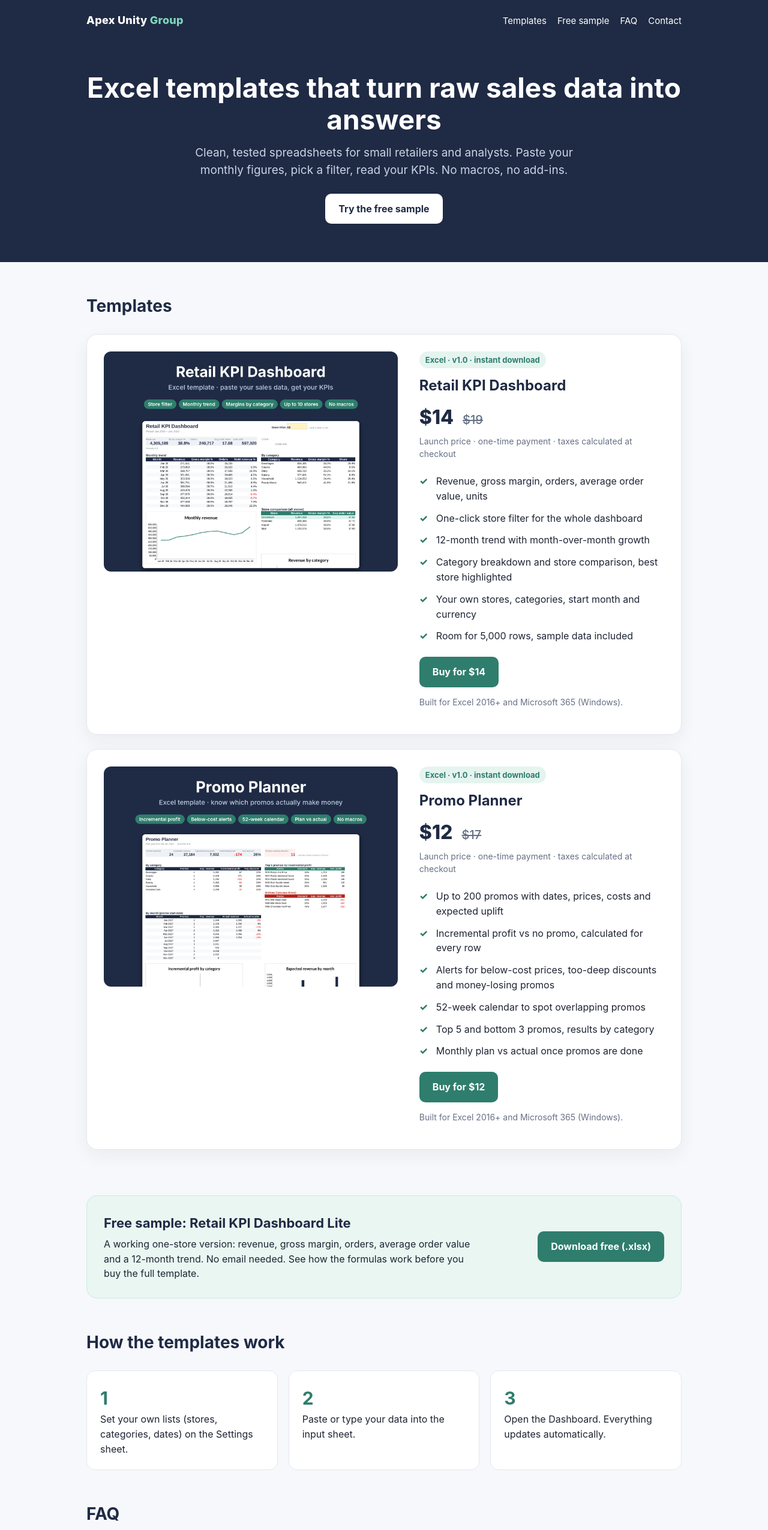
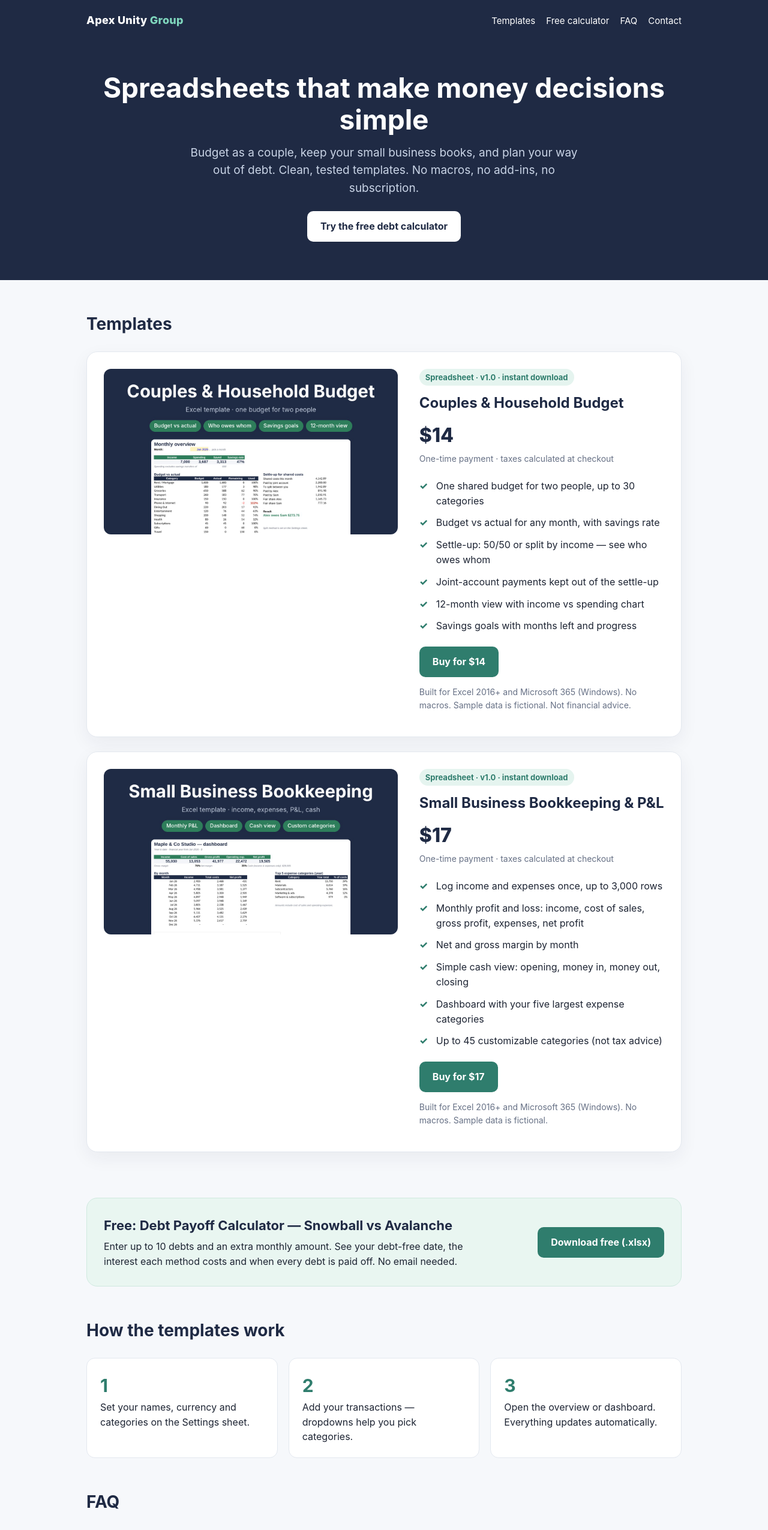
Before and after one commit to KSAOUA/ksaoua.github.io, a plain HTML site: page index.html in a window 1280 px wide. Shown: the top 2551 px of the page at 60% size. Drawn offline with Linux system fonts and the light colour scheme.

Commit message:
Replace retail templates with Couples Budget, Bookkeeping and free Debt Payoff Calculator; new support email
Co-Authored-By: Claude Opus 5.5 <noreply@anthropic.com>
Claude-Session: https://claude.ai/code/session_01URgVVTMukQbwYXPFpx8iXL

```diff
--- a/index.html
+++ b/index.html
@@ -3,10 +3,10 @@
 <head>
 <meta charset="utf-8">
 <meta name="viewport" content="width=device-width, initial-scale=1">
-<title>Apex Unity Group — Excel templates for retail KPIs and promo planning</title>
-<meta name="description" content="Ready-to-use Excel templates for small retailers and analysts: a retail KPI dashboard and a promo planner. No macros. Free sample included.">
-<meta property="og:title" content="Apex Unity Group — Excel templates for retail KPIs and promo planning">
-<meta property="og:description" content="Ready-to-use Excel templates for small retailers and analysts: a retail KPI dashboard and a promo planner. No macros. Free sample included.">
+<title>Apex Unity Group — budget and bookkeeping spreadsheet templates</title>
+<meta name="description" content="Simple, tested spreadsheet templates: a couples budget, small business bookkeeping with P&L, and a free debt payoff calculator. No macros.">
+<meta property="og:title" content="Apex Unity Group — budget and bookkeeping spreadsheet templates">
+<meta property="og:description" content="Simple, tested spreadsheet templates: a couples budget, small business bookkeeping with P&L, and a free debt payoff calculator. No macros.">
 <meta property="og:image" content="https://ksaoua.github.io/og.jpg">
 <link rel="stylesheet" href="style.css">
 </head>
@@ -14,11 +14,11 @@
 <header>
   <div class="wrap">
     <nav><a class="logo" href="index.html">Apex Unity <span>Group</span></a>
-      <div><a href="index.html#templates">Templates</a><a href="index.html#free">Free sample</a><a href="index.html#faq">FAQ</a><a href="index.html#contact">Contact</a></div></nav>
+      <div><a href="index.html#templates">Templates</a><a href="index.html#free">Free calculator</a><a href="index.html#faq">FAQ</a><a href="index.html#contact">Contact</a></div></nav>
     <div class="hero">
-      <h1>Excel templates that turn raw sales data into answers</h1>
-      <p>Clean, tested spreadsheets for small retailers and analysts. Paste your monthly figures, pick a filter, read your KPIs. No macros, no add-ins.</p>
-      <a class="btn light" href="#free">Try the free sample</a>
+      <h1>Spreadsheets that make money decisions simple</h1>
+      <p>Budget as a couple, keep your small business books, and plan your way out of debt. Clean, tested templates. No macros, no add-ins, no subscription.</p>
+      <a class="btn light" href="#free">Try the free debt calculator</a>
     </div>
   </div>
 </header>
@@ -28,28 +28,28 @@
     <h2>Templates</h2>
 
     <div class="product">
-      <img src="kpi-dashboard.jpg" alt="Retail KPI Dashboard Excel template preview" loading="lazy">
+      <img src="couples-budget.jpg" alt="Couples and household budget spreadsheet preview" loading="lazy">
       <div>
-        <span class="tag">Excel &middot; v1.0 &middot; instant download</span>
-        <h3 style="font-size:24px;margin:10px 0 0;color:var(--navy)">Retail KPI Dashboard</h3>
-        <div class="price">$14 <s>$19</s></div>
-        <div class="small">Launch price &middot; one-time payment &middot; taxes calculated at checkout</div>
-        <ul class="check"><li>Revenue, gross margin, orders, average order value, units</li><li>One-click store filter for the whole dashboard</li><li>12-month trend with month-over-month growth</li><li>Category breakdown and store comparison, best store highlighted</li><li>Your own stores, categories, start month and currency</li><li>Room for 5,000 rows, sample data included</li></ul>
-        <a class="btn" href="https://apexunitygroup.gumroad.com/l/retail-kpi-dashboard">Buy for $14</a>
-        <p class="small">Built for Excel 2016+ and Microsoft 365 (Windows).</p>
+        <span class="tag">Spreadsheet &middot; v1.0 &middot; instant download</span>
+        <h3 style="font-size:24px;margin:10px 0 0;color:var(--navy)">Couples &amp; Household Budget</h3>
+        <div class="price">$14</div>
+        <div class="small">One-time payment &middot; taxes calculated at checkout</div>
+        <ul class="check"><li>One shared budget for two people, up to 30 categories</li><li>Budget vs actual for any month, with savings rate</li><li>Settle-up: 50/50 or split by income &mdash; see who owes whom</li><li>Joint-account payments kept out of the settle-up</li><li>12-month view with income vs spending chart</li><li>Savings goals with months left and progress</li></ul>
+        <a class="btn" href="https://apexunitygroup.gumroad.com/l/couples-budget">Buy for $14</a>
+        <p class="small">Built for Excel 2016+ and Microsoft 365 (Windows). No macros. Sample data is fictional. Not financial advice.</p>
       </div>
     </div>
 
     <div class="product">
-      <img src="promo-planner.jpg" alt="Promo Planner Excel template preview" loading="lazy">
+      <img src="bookkeeping.jpg" alt="Small business bookkeeping and profit and loss spreadsheet preview" loading="lazy">
       <div>
-        <span class="tag">Excel &middot; v1.0 &middot; instant download</span>
-        <h3 style="font-size:24px;margin:10px 0 0;color:var(--navy)">Promo Planner</h3>
-        <div class="price">$12 <s>$17</s></div>
-        <div class="small">Launch price &middot; one-time payment &middot; taxes calculated at checkout</div>
-        <ul class="check"><li>Up to 200 promos with dates, prices, costs and expected uplift</li><li>Incremental profit vs no promo, calculated for every row</li><li>Alerts for below-cost prices, too-deep discounts and money-losing promos</li><li>52-week calendar to spot overlapping promos</li><li>Top 5 and bottom 3 promos, results by category</li><li>Monthly plan vs actual once promos are done</li></ul>
-        <a class="btn" href="https://apexunitygroup.gumroad.com/l/promo-planner">Buy for $12</a>
-        <p class="small">Built for Excel 2016+ and Microsoft 365 (Windows).</p>
+        <span class="tag">Spreadsheet &middot; v1.0 &middot; instant download</span>
+        <h3 style="font-size:24px;margin:10px 0 0;color:var(--navy)">Small Business Bookkeeping &amp; P&amp;L</h3>
+        <div class="price">$17</div>
+        <div class="small">One-time payment &middot; taxes calculated at checkout</div>
+        <ul class="check"><li>Log income and expenses once, up to 3,000 rows</li><li>Monthly profit and loss: income, cost of sales, gross profit, expenses, net profit</li><li>Net and gross margin by month</li><li>Simple cash view: opening, money in, money out, closing</li><li>Dashboard with your five largest expense categories</li><li>Up to 45 customizable categories (not tax advice)</li></ul>
+        <a class="btn" href="https://apexunitygroup.gumroad.com/l/small-business-bookkeeping">Buy for $17</a>
+        <p class="small">Built for Excel 2016+ and Microsoft 365 (Windows). No macros. Sample data is fictional.</p>
       </div>
     </div>
   </div>
@@ -59,10 +59,10 @@
   <div class="wrap">
     <div class="free">
       <div style="max-width:620px">
-        <h3>Free sample: Retail KPI Dashboard Lite</h3>
-        <p style="margin:0">A working one-store version: revenue, gross margin, orders, average order value and a 12-month trend. No email needed. See how the formulas work before you buy the full template.</p>
+        <h3>Free: Debt Payoff Calculator &mdash; Snowball vs Avalanche</h3>
+        <p style="margin:0">Enter up to 10 debts and an extra monthly amount. See your debt-free date, the interest each method costs and when every debt is paid off. No email needed.</p>
       </div>
-      <a class="btn" href="Retail_KPI_Dashboard_Lite_FREE.xlsx" download>Download free (.xlsx)</a>
+      <a class="btn" href="Debt_Payoff_Calculator_FREE.xlsx" download>Download free (.xlsx)</a>
     </div>
   </div>
 </section>
@@ -71,9 +71,9 @@
   <div class="wrap">
     <h2>How the templates work</h2>
     <div class="grid3">
-      <div class="card"><b class="n">1</b>Set your own lists (stores, categories, dates) on the Settings sheet.</div>
-      <div class="card"><b class="n">2</b>Paste or type your data into the input sheet.</div>
-      <div class="card"><b class="n">3</b>Open the Dashboard. Everything updates automatically.</div>
+      <div class="card"><b class="n">1</b>Set your names, currency and categories on the Settings sheet.</div>
+      <div class="card"><b class="n">2</b>Add your transactions &mdash; dropdowns help you pick categories.</div>
+      <div class="card"><b class="n">3</b>Open the overview or dashboard. Everything updates automatically.</div>
     </div>
   </div>
 </section>
@@ -82,11 +82,12 @@
   <div class="wrap">
     <h2>FAQ</h2>
     <details><summary>What do I get after paying?</summary><p>An .xlsx file you can download immediately from the order confirmation page and from the receipt email. It is yours to keep; there is no subscription.</p></details>
-    <details><summary>Which Excel versions are supported?</summary><p>Excel 2016 or newer and Microsoft 365 on Windows. Excel for Mac is not tested yet. The templates use standard formulas only: no macros and no add-ins.</p></details>
-    <details><summary>Does it work in Google Sheets?</summary><p>The templates are built and tested for Excel. Most formulas also work in Google Sheets, but charts and formatting can look different, so we do not promise full compatibility.</p></details>
-    <details><summary>Can I use it for my company or my clients?</summary><p>Yes. One purchase covers use inside your own business, including reports you make for your clients. Reselling or sharing the template file itself is not allowed. See the <a href="terms.html">terms of use</a>.</p></details>
+    <details><summary>Which apps are supported?</summary><p>Excel 2016 or newer and Microsoft 365 on Windows. Excel for Mac, Numbers and LibreOffice are not tested. The templates use standard formulas only: no macros and no add-ins.</p></details>
+    <details><summary>Does it work in Google Sheets?</summary><p>Not tested yet. The templates use standard formulas, but we only promise Excel for now.</p></details>
+    <details><summary>Is this financial or tax advice?</summary><p>No. These are tools for organizing your own numbers. For tax questions, ask a local accountant.</p></details>
+    <details><summary>Can I use it for my business or my clients?</summary><p>Yes. One purchase covers use inside your own household or business, including reports you make for your clients. Reselling or sharing the template file itself is not allowed. See the <a href="terms.html">terms of use</a>.</p></details>
     <details><summary>What if it does not work for me?</summary><p>Tell us within 14 days of purchase and we will fix the problem or refund you. See the <a href="refund.html">refund policy</a>.</p></details>
-    <details><summary>Is my data sent anywhere?</summary><p>No. The templates are ordinary offline Excel files. Your data stays on your computer.</p></details>
+    <details><summary>Is my data sent anywhere?</summary><p>No. The templates are ordinary offline spreadsheet files. Your data stays with you.</p></details>
   </div>
 </section>
 
@@ -95,7 +96,7 @@
     <h2>Contact and support</h2>
     <div class="card">
       <p style="margin-top:0"><strong>Bought a template?</strong> Reply to your order receipt email and we will answer within 2 business days.</p>
-      <p style="margin-bottom:0"><strong>Question before buying, or found a bug in the free sample?</strong> <a href="https://github.com/KSAOUA/ksaoua.github.io/issues">Send us a message here</a>.</p>
+      <p style="margin-bottom:0"><strong>Question before buying?</strong> Email us at <a href="mailto:apexunitygroupz@gmail.com">apexunitygroupz@gmail.com</a>.</p>
     </div>
   </div>
 </section>
```
Also changed, not shown: privacy.html (+1 -1 lines), terms.html (+3 -3 lines), bookkeeping.jpg (added), couples-budget.jpg (added), kpi-dashboard.jpg (deleted), og.jpg, promo-planner.jpg (deleted), 2 other files.
